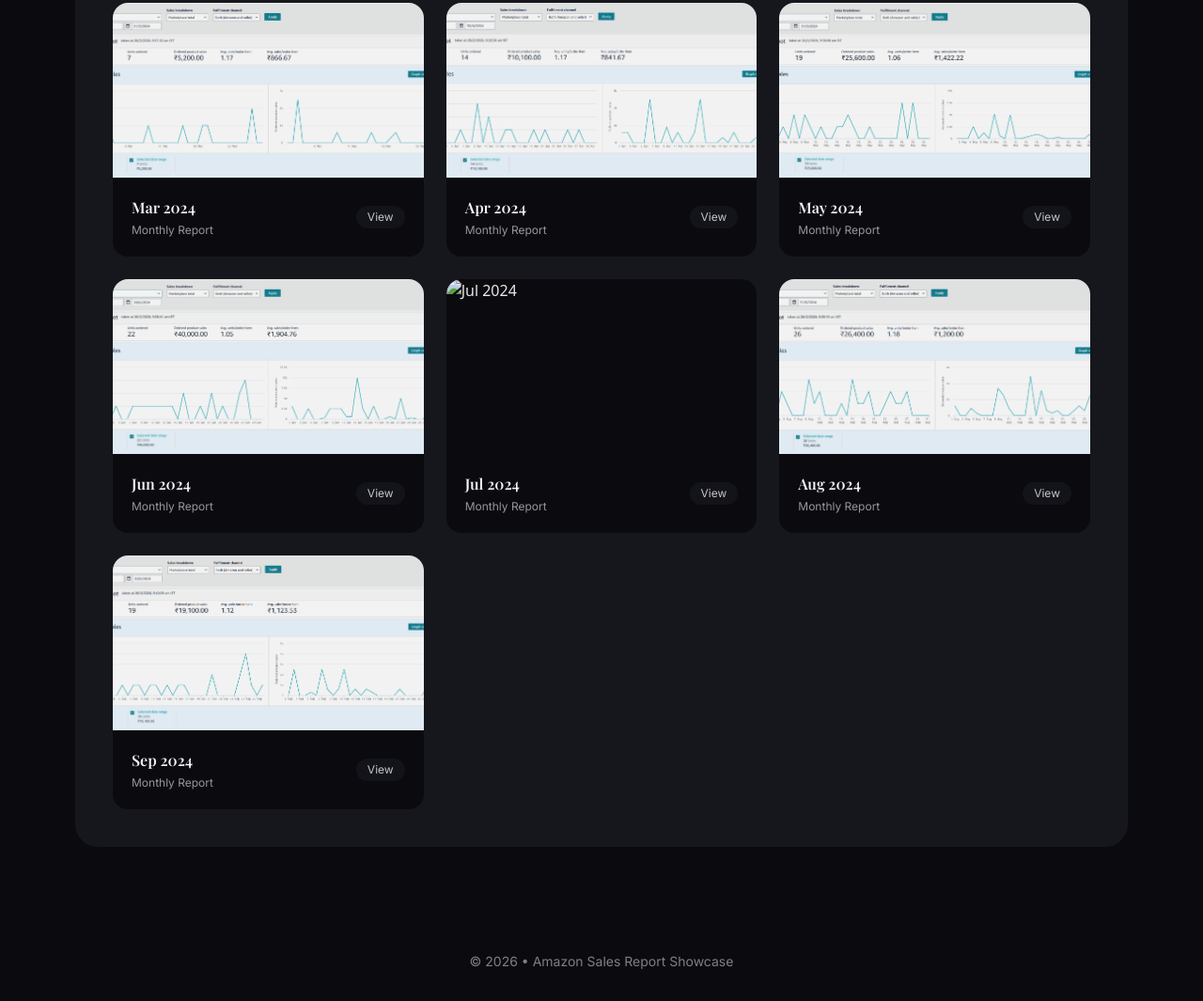
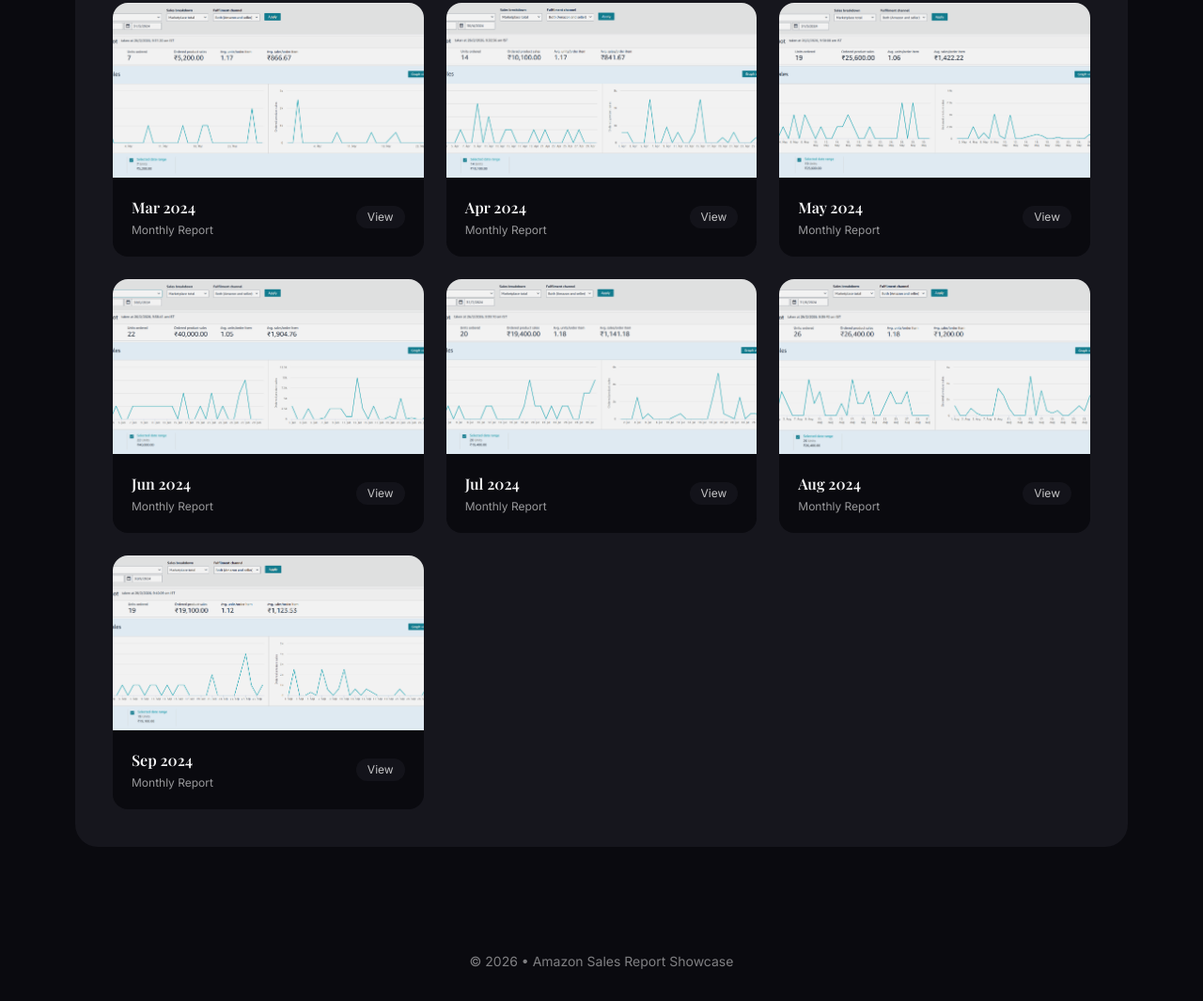
Before and after one commit to maheshgreenrich/TEST, a plain HTML site: page index.html in a window 1280 px wide. Shown: the part 839-1904 px from the top of the page at 94% size. Drawn offline with nearby package versions, Linux system fonts and the light colour scheme.

Commit message:
index.html

```diff
--- a/index.html
+++ b/index.html
@@ -184,7 +184,7 @@
       { title: "Apr 2024", src: "APRIL 24.png" },
       { title: "May 2024", src: "MAY24.png" },
       { title: "Jun 2024", src: "JUNE 24.png" },
-      { title: "Jul 2024", src: "JULY 24" },
+      { title: "Jul 2024", src: "JULY 24.png" },
       { title: "Aug 2024", src: "AUGEST 24.png" },
       { title: "Sep 2024", src: "SEPTEMBER 24.png" },
     ];
```
